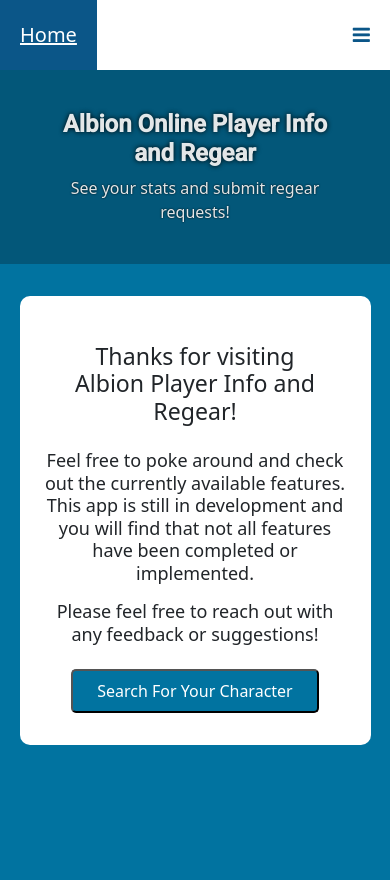
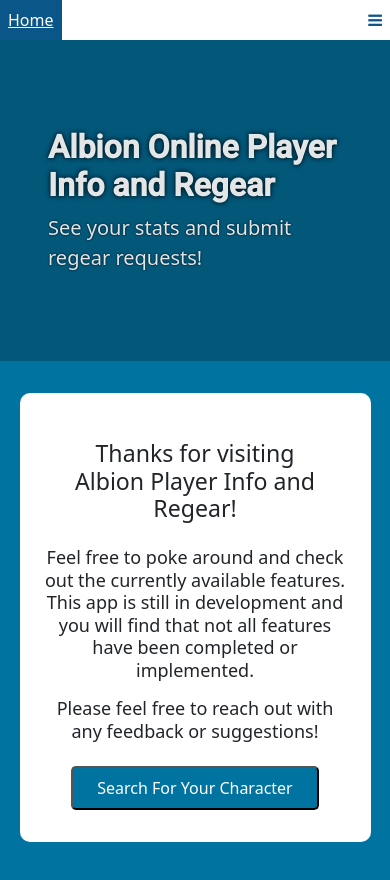
Before and after one commit to MatthewGammon/Albion-Player-Info, a React (Create React App) app: page /home in a window 390 px wide. Shown: the top 880 px of the page. Built offline with nearby package versions, Linux system fonts and the light colour scheme; no server answers.

Commit message:
increased header padding. reduced top nav children padding. added media query to reduce header padding on smaller screens.

```diff
--- a/src/components/layout/header/Header.css
+++ b/src/components/layout/header/Header.css
@@ -2,8 +2,7 @@
   background-color: rgb(3, 87, 121);
   color: rgba(255, 255, 255, 0.89);
   margin: 0 auto;
-  padding: 2.5em;
-  text-align: center;
+  padding: 5.5em;
 }
 
 .header-text {
@@ -25,20 +24,19 @@
 }
 
 .character-select {
-  padding: 0.9em;
+  padding: 0.4em;
 }
 
 .topnav a {
   color: #0b5688;
   text-decoration: none;
-  padding: 1em;
+  padding: 0.5em;
 }
 
 .topnav a,
 .character-select {
   float: left;
   display: block;
-  font-size: 1.25rem;
 }
 
 .topnav a:hover {
@@ -62,14 +60,6 @@
 }
 
 @media screen and (max-width: 600px) {
-  .header-text {
-    font-size: 1.5rem;
-  }
-
-  .header-lead {
-    font-size: 1rem;
-  }
-
   .topnav a:not(:first-child),
   .topnav select {
     display: none;
@@ -104,3 +94,10 @@
     display: inline;
   }
 }
+
+@media screen and (max-width: 600px) {
+  .header {
+    padding-left: 3em;
+    padding-right: 3em;
+  }
+}
```
